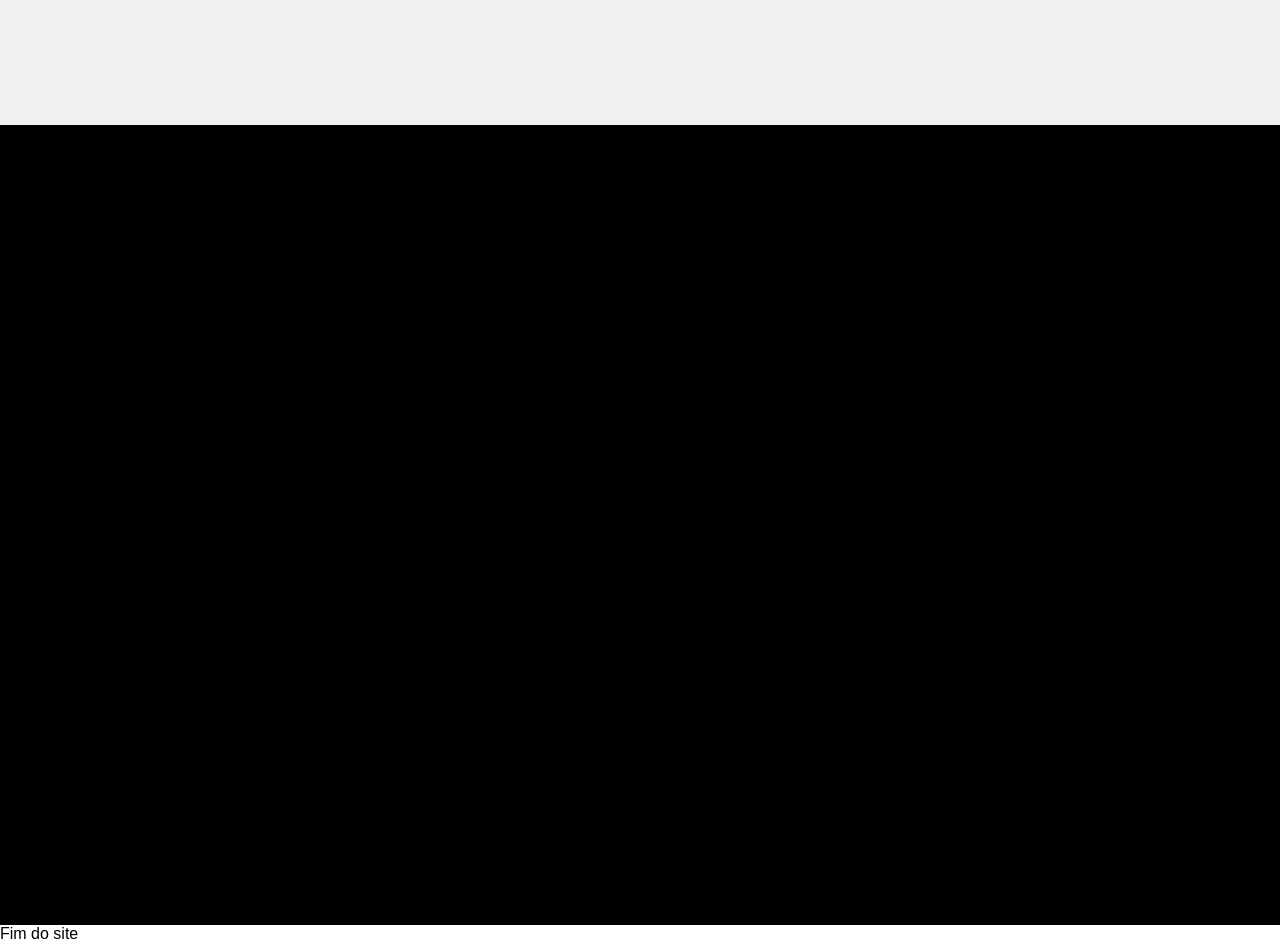
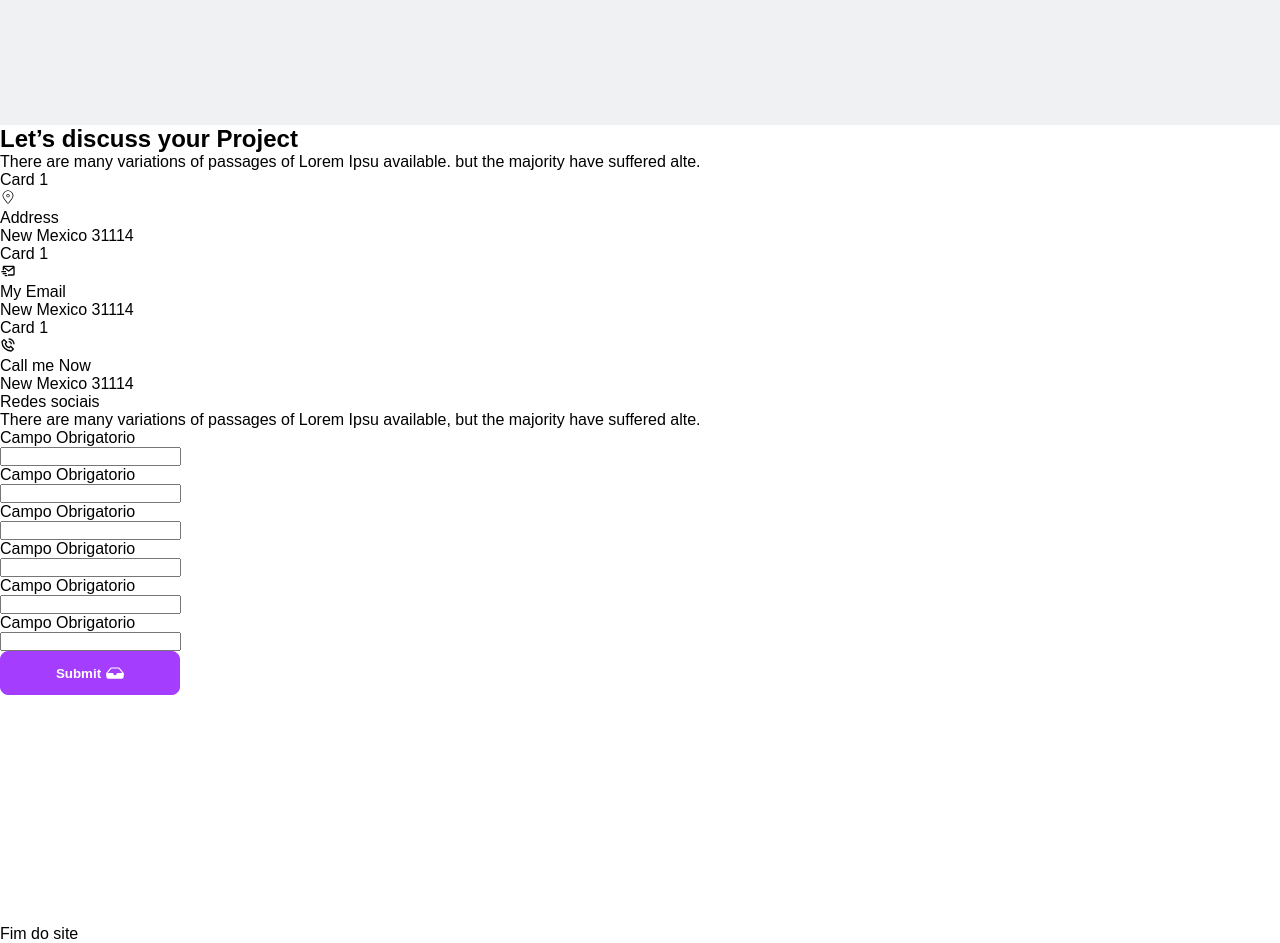
Before and after one commit to JosueCosta2023/portifolio-v2, a React (Vite) app: page / in a window 1280 px wide. Shown: the part 6940-7883 px from the top of the page. Built offline with nearby package versions, Linux system fonts and the light colour scheme.

Commit message:
create: section Contact HTML structor

```diff
--- a/src/pages/home/sections/contact/contact.tsx
+++ b/src/pages/home/sections/contact/contact.tsx
@@ -1,9 +1,93 @@
+import { FaAddressCard, FaRegAddressCard } from "react-icons/fa"
+import { ButtomPrimaryNormal } from "../../../../components/buttons/buttonPrimary"
+import { handleClickTest } from "../../../../components/utils"
 import { AboutSectionContainer } from "./styled"
+import { BsInboxFill } from "react-icons/bs"
+import { CiLocationOn } from "react-icons/ci"
+import { BiMailSend, BiPhoneCall } from "react-icons/bi"
 
 export const Contact = () => {
     return(
         <AboutSectionContainer id="contact">
-            <h1>Contatos</h1>
+            <div>
+                <div>
+                    <div>
+                        <h2>Let’s discuss your Project</h2>
+                        <p>There are many variations of passages of Lorem Ipsu available. but the majority have suffered alte.</p>
+                    </div>
+                    <div>
+                        <div>Card 1
+                            <div>
+                                <CiLocationOn/>
+                            </div>
+                            <div>
+                                <span>Address</span>
+                                <p>New Mexico 31114</p>
+                            </div>
+                        </div>
+                        <div>Card 1
+                            <div>
+                                <BiMailSend/>
+                            </div>
+                            <div>
+                                <span>My Email</span>
+                                <p>New Mexico 31114</p>
+                            </div>
+                        </div>
+                        <div>Card 1
+                            <div>
+                                <BiPhoneCall/>
+                            </div>
+                            <div>
+                                <span>Call me Now</span>
+                                <p>New Mexico 31114</p>
+                            </div>
+                        </div>
+                    </div>
+                    <ul>Redes sociais</ul>
+                </div>
+
+                <form>
+                    <div>
+                        <p>There are many variations of passages of Lorem Ipsu available,
+                        but the majority have suffered alte.</p>
+                        <div>
+                            <p>Campo Obrigatorio</p>
+                            <input type="text" />
+                        </div>
+
+                        <div>
+                            <p>Campo Obrigatorio</p>
+                            <input type="text" />
+                        </div>
+
+                        <div>
+                            <p>Campo Obrigatorio</p>
+                            <input type="text" />
+                        </div>
+
+                        <div>
+                            <div>
+                                <p>Campo Obrigatorio</p>
+                                <input type="text" />
+                            </div>
+
+                            <div>
+                                <p>Campo Obrigatorio</p>
+                                <input type="text" />
+                            </div>
+                        </div>
+
+                        <div>
+                            <p>Campo Obrigatorio</p>
+                            <input type="text" />
+                        </div>
+                        <ButtomPrimaryNormal onClick={handleClickTest}>
+                            Submit <BsInboxFill/>
+                        </ButtomPrimaryNormal>
+                    </div>
+                </form>
+            </div>
         </AboutSectionContainer>
     )
 }
--- a/src/pages/home/sections/contact/styled.ts
+++ b/src/pages/home/sections/contact/styled.ts
@@ -3,5 +3,4 @@ import styled from "styled-components";
 export const AboutSectionContainer = styled.section`
     width: 100%;
     height: 100vh;
-    background-color: black;
 `
```
